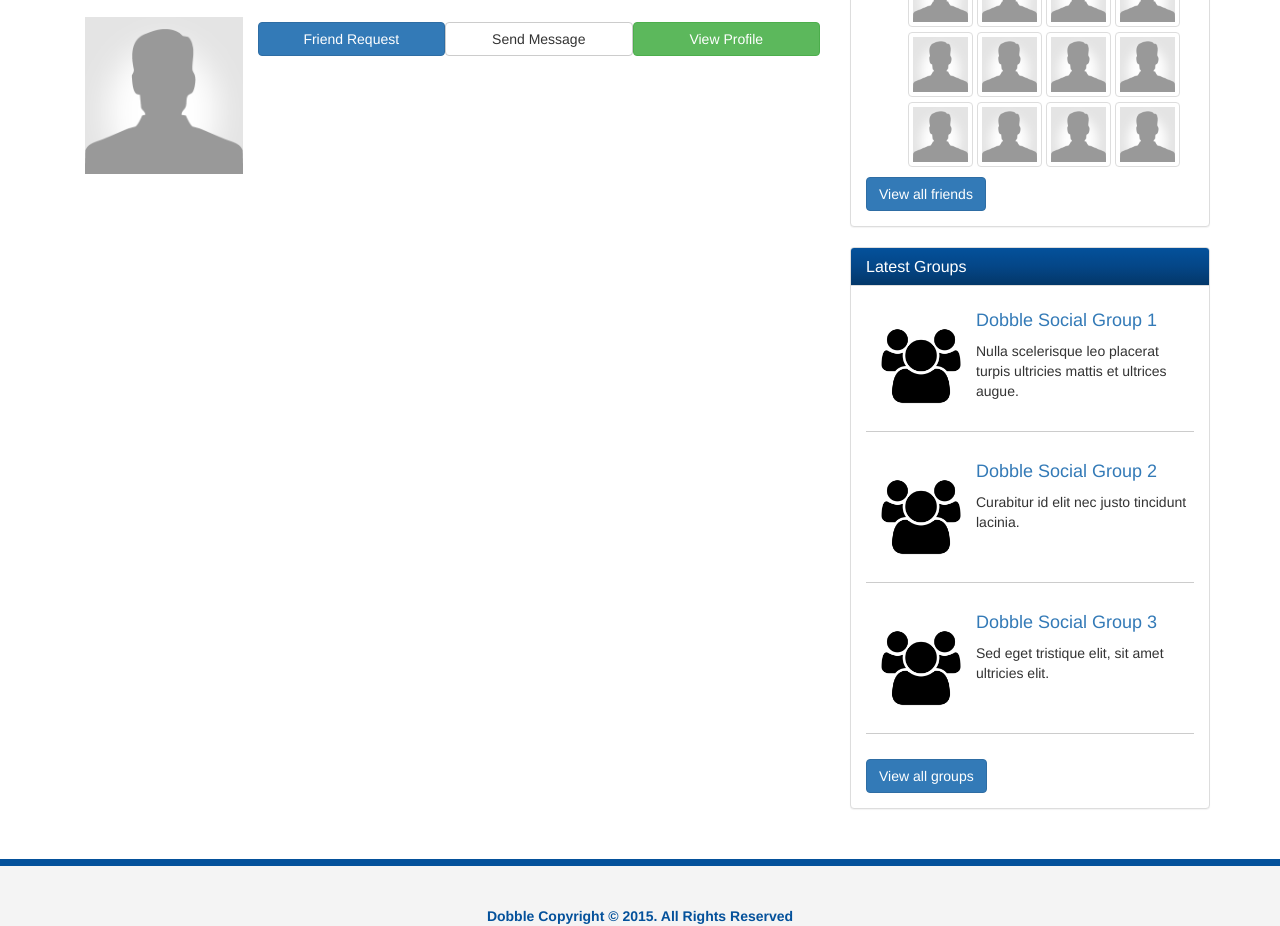
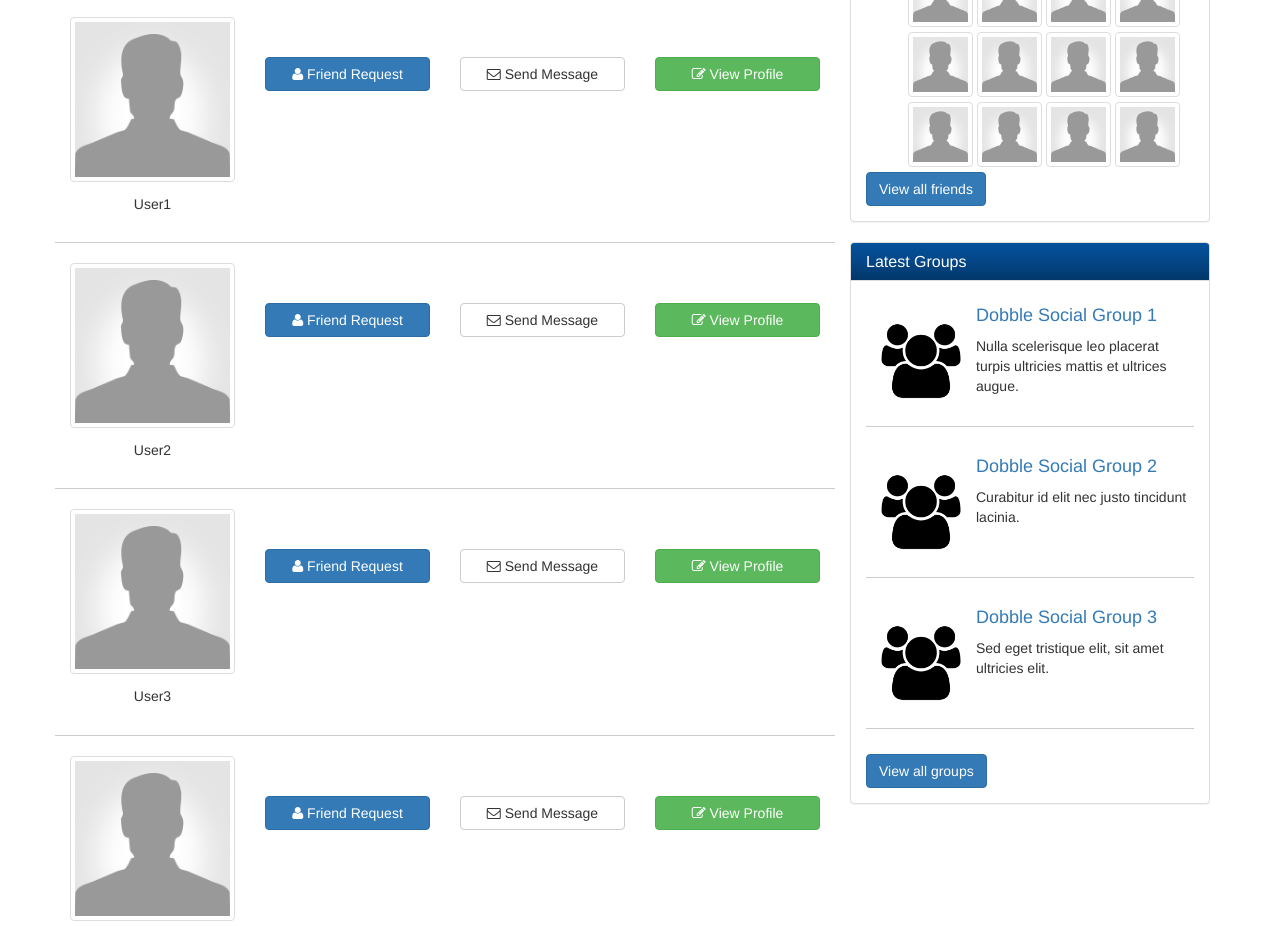
Before and after one commit to dougwells/Social_Network, a plain HTML site: page members.html in a window 1280 px wide. Shown: the part 265-1191 px from the top of the page. Drawn offline with nearby package versions, Linux system fonts and the light colour scheme.

Commit message:
Completed Members Page

```diff
--- a/css/style.css
+++ b/css/style.css
@@ -82,30 +82,28 @@ header .form-inline {
     margin-right: 5px;
 }
 
-.friends
-    li {
+.friends li {
         list-style-type: none;
         padding: 0px 2px;
         display: inline;
         float: left;
     }
 
-    .thumbnail {
+.friends .thumbnail {
         margin-bottom: 5px;
     }
 
-    img {
+.friends img {
         width: 55px;
     }
 
-.groups
-    img {
+.groups img {
         width: 80px;
         float: left;
         margin: 15px;
     }
 
-    .btn {
+.groups .btn {
     margin-top: 5px;
     }
 
@@ -116,8 +114,14 @@ header .form-inline {
     overflow: auto;
 }
 
-.members btn{
-    vertical-align: middle;
+.members .member-row {
+    border-bottom: 1px solid #cccccc;
+    padding-bottom: 20px;
+    margin-bottom: 20px;
+}
+
+.members img {
+    margin-bottom: 5px;
 }
 
 footer {
@@ -130,3 +134,9 @@ footer {
     margin-top: 30px;
     border-top: 7px solid #04519b;
 }
+
+@media (min-width: 991px){
+    .members p{
+        padding-top: 40px;
+    }
+}
--- a/members.html
+++ b/members.html
@@ -62,15 +62,82 @@
     <div class="container">
         <div class="row">
             <div class="col-md-8 members">
+
                 <h1 class = "page-header">Dobble Members</h1>
 
-            <img class="col-md-3" src="img/user.png">
+                <div class = "row member-row">
+                    <div class="col-md-3 text-center">
+                        <img src="img/user.png" class="img-thumbnail">
+                        <h5>User1</h5>
+                    </div>
 
-            <div class="col-md-3 btn btn-primary">Friend Request</div>
+                    <div class="col-md-3">
+                        <p><a href="#" class="btn btn-primary btn-block"><i class="fa fa-user"></i> Friend Request</a></p>
+                    </div>
 
-            <div class="col-md-3 btn btn-default">Send Message</div>
+                    <div class="col-md-3">
+                        <p><a href="#" class="btn btn-default btn-block"><i class="fa fa-envelope-o"></i> Send Message</a></p>
+                    </div>
 
-            <div class="col-md-3 btn btn-success">View Profile</div>
+                    <div class="col-md-3">
+                        <p><a href="#" class="btn btn-success btn-block"><i class="fa fa-pencil-square-o"></i> View Profile</a></p>
+                    </div>
+                </div>
+                <div class = "row member-row">
+                    <div class="col-md-3 text-center">
+                        <img src="img/user.png" class="img-thumbnail">
+                        <h5>User2</h5>
+                    </div>
+
+                    <div class="col-md-3">
+                        <p><a href="#" class="btn btn-primary btn-block"><i class="fa fa-user"></i> Friend Request</a></p>
+                    </div>
+
+                    <div class="col-md-3">
+                        <p><a href="#" class="btn btn-default btn-block"><i class="fa fa-envelope-o"></i> Send Message</a></p>
+                    </div>
+
+                    <div class="col-md-3">
+                        <p><a href="#" class="btn btn-success btn-block"><i class="fa fa-pencil-square-o"></i> View Profile</a></p>
+                    </div>
+                </div>
+                <div class = "row member-row">
+                    <div class="col-md-3 text-center">
+                        <img src="img/user.png" class="img-thumbnail">
+                        <h5>User3</h5>
+                    </div>
+
+                    <div class="col-md-3">
+                        <p><a href="#" class="btn btn-primary btn-block"><i class="fa fa-user"></i> Friend Request</a></p>
+                    </div>
+
+                    <div class="col-md-3">
+                        <p><a href="#" class="btn btn-default btn-block"><i class="fa fa-envelope-o"></i> Send Message</a></p>
+                    </div>
+
+                    <div class="col-md-3">
+                        <p><a href="#" class="btn btn-success btn-block"><i class="fa fa-pencil-square-o"></i> View Profile</a></p>
+                    </div>
+                </div>
+                <div class = "row member-row">
+                    <div class="col-md-3 text-center">
+                        <img src="img/user.png" class="img-thumbnail">
+                        <h5>User4</h5>
+                    </div>
+
+                    <div class="col-md-3">
+                        <p><a href="#" class="btn btn-primary btn-block"><i class="fa fa-user"></i> Friend Request</a></p>
+                    </div>
+
+                    <div class="col-md-3">
+                        <p><a href="#" class="btn btn-default btn-block"><i class="fa fa-envelope-o"></i> Send Message</a></p>
+                    </div>
+
+                    <div class="col-md-3">
+                        <p><a href="#" class="btn btn-success btn-block"><i class="fa fa-pencil-square-o"></i> View Profile</a></p>
+                    </div>
+                </div>
+
 
             </div>
 
@@ -138,6 +205,8 @@
     </div>
 </div>
 
+</body>
+
 <footer>
     <div class="container">
         <p>Dobble Copyright &copy; 2015.  All Rights Reserved</p>
```
Lines whose indentation alone changed are shown as unchanged.
